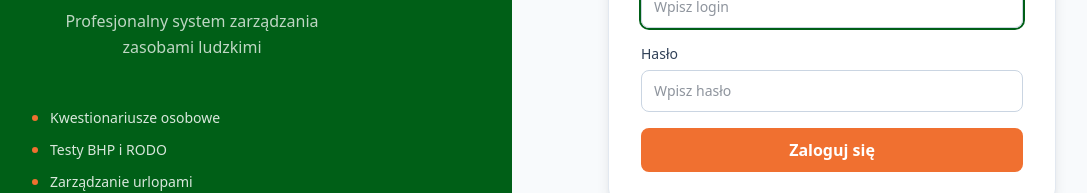
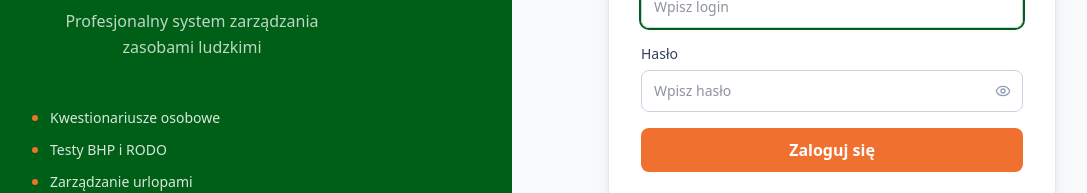
Before and after one commit to yhodakowskaya/KadryPro, a React (Vite) app in the folder frontend/: page /login in a window 1280 px wide. Shown: the part 378-571 px from the top of the page, without its empty margins (128-1215 px from the left). Built offline with nearby package versions, Linux system fonts and the light colour scheme; no server answers.

Commit message:
feat(group-a): password toggle, post link, custom roles fix, username in card, collapsible balance

```diff
--- a/frontend/src/pages/aktualnosci/AktualnosciPage.tsx
+++ b/frontend/src/pages/aktualnosci/AktualnosciPage.tsx
@@ -3,7 +3,7 @@ import { useQuery, useMutation, useQueryClient } from '@tanstack/react-query'
 import { getNewsPosts, createNewsPost, updateNewsPost, deleteNewsPost } from '../../api/news'
 import { useAuthStore, isHROrAdmin } from '../../stores/authStore'
 import { PageHeader, Card, Btn, ErrorMessage } from '../../components/ui'
-import { Plus, Pencil, Trash2, X, ImageIcon, Send } from 'lucide-react'
+import { Plus, Pencil, Trash2, X, ImageIcon, Send, Link2 } from 'lucide-react'
 import { format } from 'date-fns'
 import { pl } from 'date-fns/locale'
 
@@ -16,8 +16,13 @@ function PostCard({ post, isHR, onEdit, onDelete }: {
     ? post.author_name.split(' ').map((n: string) => n[0]).join('').slice(0, 2)
     : '?'
 
+  const copyLink = () => {
+    const url = `${window.location.origin}/aktualnosci#post-${post.id}`
+    navigator.clipboard.writeText(url).then(() => alert('Link skopiowany!')).catch(() => {})
+  }
+
   return (
-    <Card className="p-6">
+    <Card className="p-6" id={`post-${post.id}`}>
       {post.image_url && (
         <div className="mb-4 -mx-6 -mt-6 rounded-t-xl overflow-hidden">
           <img src={post.image_url} alt="" className="w-full max-h-72 object-cover" />
@@ -25,16 +30,21 @@ function PostCard({ post, isHR, onEdit, onDelete }: {
       )}
       <div className="flex items-start justify-between gap-4">
         <h2 className="text-lg font-bold text-gray-900 leading-snug">{post.title}</h2>
+        <div className="flex gap-1 flex-shrink-0">
+          <button onClick={copyLink} title="Kopiuj link do posta" className="p-1.5 text-gray-400 hover:text-green-700 rounded">
+            <Link2 size={15} />
+          </button>
           {isHR && (
-          <div className="flex gap-1 flex-shrink-0">
+            <>
               <button onClick={() => onEdit(post)} className="p-1.5 text-gray-400 hover:text-blue-600 rounded">
                 <Pencil size={15} />
               </button>
               <button onClick={() => onDelete(post.id)} className="p-1.5 text-gray-400 hover:text-red-500 rounded">
                 <Trash2 size={15} />
               </button>
+            </>
+          )}
         </div>
-        )}
       </div>
       <p className="text-sm text-gray-700 mt-2 whitespace-pre-wrap leading-relaxed">{post.content}</p>
       <div className="flex items-center gap-3 mt-4 pt-4 border-t border-gray-100">
--- a/frontend/src/pages/auth/LoginPage.tsx
+++ b/frontend/src/pages/auth/LoginPage.tsx
@@ -2,11 +2,12 @@ import { useState } from 'react'
 import { useNavigate } from 'react-router-dom'
 import { useAuthStore } from '../../stores/authStore'
 import { login } from '../../api/auth'
-import { Loader2 } from 'lucide-react'
+import { Loader2, Eye, EyeOff } from 'lucide-react'
 
 export default function LoginPage() {
   const [username, setUsername] = useState('')
   const [password, setPassword] = useState('')
+  const [showPassword, setShowPassword] = useState(false)
   const [error, setError] = useState('')
   const [loading, setLoading] = useState(false)
   const { setAuth } = useAuthStore()
@@ -82,15 +83,25 @@ export default function LoginPage() {
               <label className="block text-sm font-medium text-slate-700 mb-1.5">
                 Hasło
               </label>
+              <div className="relative">
                 <input
-                type="password"
+                  type={showPassword ? 'text' : 'password'}
                   value={password}
                   onChange={e => setPassword(e.target.value)}
-                className="w-full px-3 py-2.5 border border-slate-300 rounded-lg focus:outline-none focus:ring-2 text-sm transition-shadow"
+                  className="w-full px-3 py-2.5 pr-10 border border-slate-300 rounded-lg focus:outline-none focus:ring-2 text-sm transition-shadow"
                   style={{ '--tw-ring-color': '#005F17' } as React.CSSProperties}
                   placeholder="Wpisz hasło"
                   required
                 />
+                <button
+                  type="button"
+                  onClick={() => setShowPassword(v => !v)}
+                  className="absolute right-3 top-1/2 -translate-y-1/2 text-slate-400 hover:text-slate-600"
+                  tabIndex={-1}
+                >
+                  {showPassword ? <EyeOff size={16} /> : <Eye size={16} />}
+                </button>
+              </div>
             </div>
 
             {error && (
--- a/frontend/src/pages/pracownicy/KartaPracownikaPage.tsx
+++ b/frontend/src/pages/pracownicy/KartaPracownikaPage.tsx
@@ -68,7 +68,7 @@ export default function KartaPracownikaPage() {
   const { data: departments } = useQuery({ queryKey: ['departments'], queryFn: getDepartments })
   const { data: usersData } = useQuery({ queryKey: ['users'], queryFn: () => getUsers({ is_active: 'true' }) })
   const { data: positionsData } = useQuery({ queryKey: ['positions'], queryFn: () => getPositions(true), enabled: hrAdmin && editMode })
-  const { data: customRolesData } = useQuery({ queryKey: ['custom-roles'], queryFn: getCustomRoles, enabled: hrAdmin && editMode })
+  const { data: customRolesData } = useQuery({ queryKey: ['custom-roles'], queryFn: getCustomRoles, enabled: hrAdmin })
 
   const updateMutation = useMutation({
     mutationFn: (data: any) => updateUser(Number(id), data),
@@ -167,7 +167,9 @@ export default function KartaPracownikaPage() {
             {hrAdmin && !editMode && (
               <>
                 <Btn variant="secondary" onClick={startEdit}><Edit size={16} /> Edytuj</Btn>
-                <Btn variant="secondary" onClick={() => setPasswordModal(true)}><Key size={16} /> Zmień hasło</Btn>
+                {(currentUser?.role === 'admin' || currentUser?.id === employee.id) && (
+                  <Btn variant="secondary" onClick={() => setPasswordModal(true)}><Key size={16} /> Zmień hasło</Btn>
+                )}
                 {employee.is_active && (
                   <Btn variant="danger" onClick={() => {
                     if (confirm(`Zwolnić pracownika ${employee.first_name} ${employee.last_name}? Konto zostanie dezaktywowane.`))
@@ -199,6 +201,7 @@ export default function KartaPracownikaPage() {
             {!editMode ? (
               <div className="grid grid-cols-2 gap-x-8 gap-y-4">
                 {[
+                  ...(hrAdmin || currentUser?.id === employee.id ? [['Login', employee.username || '—']] : []),
                   ['Email', employee.email],
                   ['Telefon', employee.phone || '—'],
                   ['Dział', employee.department_name || '—'],
--- a/frontend/src/pages/urlopy/UrlopyPage.tsx
+++ b/frontend/src/pages/urlopy/UrlopyPage.tsx
@@ -3,7 +3,7 @@ import { getVacationBalance, getVacationRequests, cancelVacation, getVacationTyp
 import { useAuthStore, isHROrAdmin } from '../../stores/authStore'
 import { Link } from 'react-router-dom'
 import { PageHeader, Card, Btn, LoadingPage, StatusBadge, Modal, FormField, Select } from '../../components/ui'
-import { Plus, Calendar, Laptop, Search, Archive } from 'lucide-react'
+import { Plus, Calendar, Laptop, Search, Archive, ChevronDown, ChevronUp } from 'lucide-react'
 import { format } from 'date-fns'
 import { pl } from 'date-fns/locale'
 import { useState } from 'react'
@@ -19,6 +19,7 @@ export default function UrlopyPage() {
   const hrAdmin = isHROrAdmin(user)
   const year = new Date().getFullYear()
   const [tab, setTab] = useState<'vacation' | 'remote'>('vacation')
+  const [balanceVisible, setBalanceVisible] = useState(true)
   const [searchName, setSearchName] = useState('')
   const [filterVacationType, setFilterVacationType] = useState('')
   const [archiveModal, setArchiveModal] = useState(false)
@@ -106,7 +107,17 @@ export default function UrlopyPage() {
         }
       />
 
-      <div className="grid grid-cols-1 md:grid-cols-2 gap-4 mb-6">
+      <div className="mb-2">
+        <button
+          onClick={() => setBalanceVisible(v => !v)}
+          className="flex items-center gap-1.5 text-sm text-gray-500 hover:text-gray-700"
+        >
+          {balanceVisible ? <ChevronUp size={15} /> : <ChevronDown size={15} />}
+          {balanceVisible ? 'Ukryj bilans' : 'Pokaż bilans'}
+        </button>
+      </div>
+
+      {balanceVisible && <div className="grid grid-cols-1 md:grid-cols-2 gap-4 mb-6">
         <Card className="p-5">
           <div className="flex items-center gap-3 mb-4">
             <div className="p-2 bg-blue-100 rounded-lg"><Calendar size={20} className="text-blue-600" /></div>
@@ -152,6 +163,8 @@ export default function UrlopyPage() {
           </div>
         </Card>
       </div>
+
+      }
 
       <div className="flex gap-1 mb-4 bg-gray-100 p-1 rounded-lg w-fit">
         <button
```
Also changed, not shown: 1 other file (tests, documents, lock files or other folders). Lines whose indentation alone changed are shown as unchanged.
